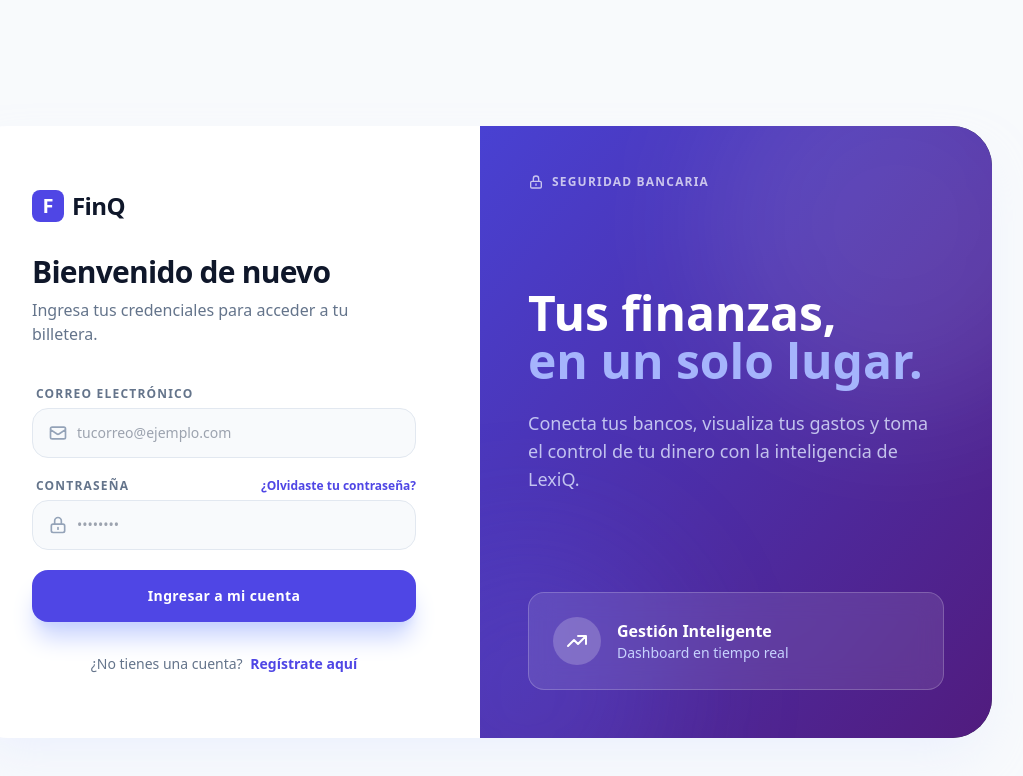
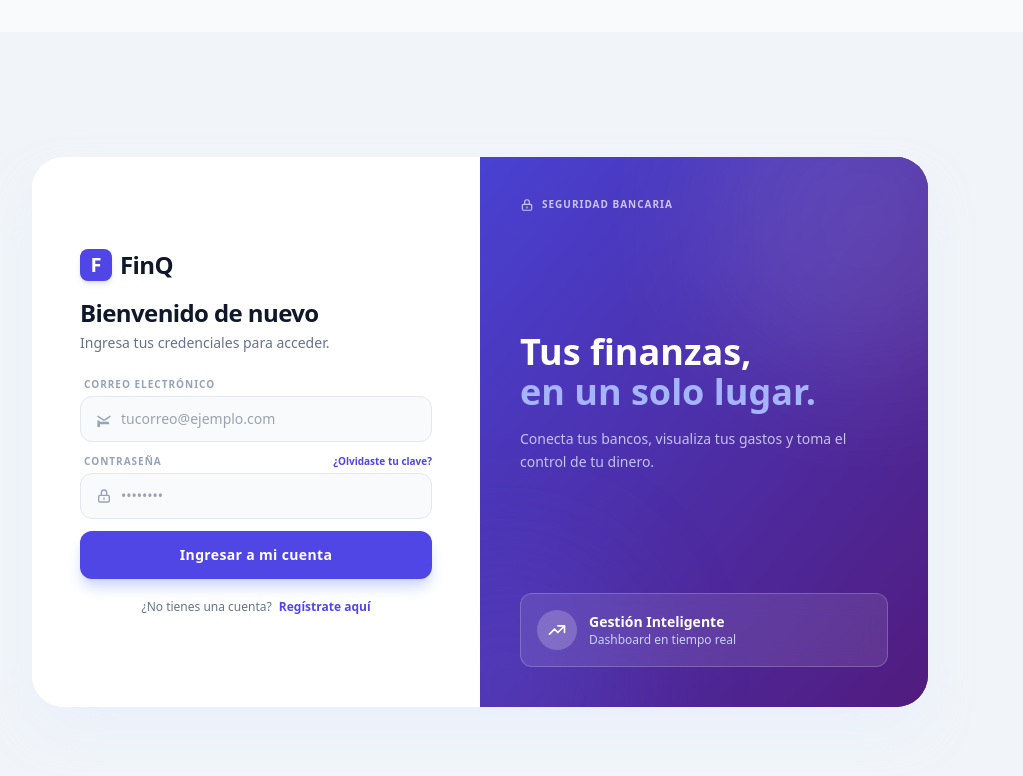
Before and after one commit to gxtti70/front-finq, an Angular app: page /auth in a window 1280 px wide. Shown: the top 776 px of the page, without its empty margins (160-1183 px from the left). Built offline with nearby package versions, Linux system fonts and the light colour scheme.

Commit message:
perf: mejora en creacion de cuentas y su padding

```diff
--- a/src/app/app.config.ts
+++ b/src/app/app.config.ts
@@ -1,11 +1,13 @@
 import { ApplicationConfig } from '@angular/core';
 import { provideRouter } from '@angular/router';
 import { routes } from './app.routes';
-import { provideHttpClient } from '@angular/common/http'; // <-- Importamos la herramienta
+import { provideHttpClient, withInterceptors } from '@angular/common/http';
+import { authInterceptor } from './interceptors/auth.interceptor';
 
 export const appConfig: ApplicationConfig = {
   providers: [
     provideRouter(routes),
-    provideHttpClient() // <-- La activamos globalmente
+
+    provideHttpClient(withInterceptors([authInterceptor]))
   ]
 };
--- a/src/app/components/auth/auth.html
+++ b/src/app/components/auth/auth.html
@@ -1,121 +1,138 @@
-<div class="min-h-screen flex items-center justify-center bg-slate-50 p-4 md:p-8 font-sans">
+<div class="min-h-screen flex items-center justify-center bg-slate-100 p-4 font-sans">
 
-  <div class="w-full max-w-5xl bg-white rounded-[2.5rem] shadow-2xl shadow-indigo-100/50 overflow-hidden flex flex-col md:flex-row min-h-[600px] animate-fade-in">
+  <div class="w-full max-w-4xl bg-white rounded-[2rem] shadow-2xl shadow-indigo-100/50 overflow-hidden flex flex-col md:flex-row min-h-[550px] animate-fade-in">
 
-    <div class="w-full md:w-1/2 p-8 md:p-12 lg:p-16 flex flex-col justify-center relative bg-white z-10 transition-all duration-500">
+    <div class="w-full md:w-1/2 py-8 px-6 md:px-12 flex flex-col justify-center relative bg-white z-10 transition-all duration-500">
 
-      <div class="mb-10">
-        <div class="flex items-center gap-2 mb-8">
-          <div class="w-8 h-8 rounded-lg bg-indigo-600 flex items-center justify-center text-white font-bold text-xl">F</div>
+      <div class="mb-6">
+        <div class="flex items-center gap-2 mb-4">
+          <div class="w-8 h-8 rounded-lg bg-indigo-600 flex items-center justify-center text-white font-bold text-xl shadow-md">F</div>
           <span class="text-2xl font-black tracking-tight text-slate-900">FinQ</span>
         </div>
 
-        <h1 class="text-3xl font-black text-slate-900 tracking-tight mb-2">
+        <h1 class="text-2xl font-black text-slate-900 tracking-tight mb-1">
           {{ isLogin() ? 'Bienvenido de nuevo' : 'Crea tu cuenta' }}
         </h1>
-        <p class="text-slate-500 font-medium">
-          {{ isLogin() ? 'Ingresa tus credenciales para acceder a tu billetera.' : 'Comienza a tomar el control de tus finanzas hoy mismo.' }}
+        <p class="text-slate-500 text-sm font-medium">
+          {{ isLogin() ? 'Ingresa tus credenciales para acceder.' : 'Comienza a tomar el control hoy mismo.' }}
         </p>
       </div>
 
-      <form (ngSubmit)="onSubmit()" class="space-y-5">
+      @if (errorMessage() !== '') {
+        <div class="mb-5 p-3 bg-red-50 border border-red-100 rounded-xl flex items-start gap-3 animate-fade-in">
+          <svg class="w-5 h-5 text-red-500 shrink-0 mt-0.5" fill="none" stroke="currentColor" viewBox="0 0 24 24"><path stroke-linecap="round" stroke-linejoin="round" stroke-width="2" d="M12 8v4m0 4h.01M21 12a9 9 0 11-18 0 9 9 0 0118 0z"/></svg>
+          <span class="text-sm font-medium text-red-800 leading-snug">{{ errorMessage() }}</span>
+        </div>
+      }
+
+      <form (ngSubmit)="onSubmit()" class="space-y-3">
 
         @if (!isLogin()) {
-          <div class="space-y-1.5 animate-slide-up">
-            <label class="block text-xs font-bold text-slate-500 uppercase tracking-widest ml-1">Nombre Completo</label>
+          <div class="space-y-1 animate-slide-up">
+            <label class="block text-[10px] font-bold text-slate-400 uppercase tracking-widest ml-1">Nombre Completo</label>
             <div class="relative">
               <div class="absolute inset-y-0 left-0 pl-4 flex items-center pointer-events-none text-slate-400">
-                <svg class="w-5 h-5" fill="none" stroke="currentColor" viewBox="0 0 24 24"><path stroke-linecap="round" stroke-linejoin="round" stroke-width="2" d="M16 7a4 4 0 11-8 0 4 4 0 018 0zM12 14a7 7 0 00-7 7h14a7 7 0 00-7-7z"/></svg>
+                <svg class="w-4 h-4" fill="none" stroke="currentColor" viewBox="0 0 24 24"><path stroke-linecap="round" stroke-linejoin="round" stroke-width="2" d="M16 7a4 4 0 11-8 0 4 4 0 018 0zM12 14a7 7 0 00-7 7h14a7 7 0 00-7-7z"/></svg>
               </div>
               <input type="text" name="nombre" [(ngModel)]="authData.nombre" required placeholder="Ej: Santiago Muñoz"
-                     class="w-full pl-11 pr-4 py-3.5 bg-slate-50 border border-slate-200 rounded-2xl focus:ring-2 focus:ring-indigo-600 focus:bg-white outline-none transition-all text-sm font-medium text-slate-900">
+                     class="w-full pl-10 pr-4 py-3 bg-slate-50 border border-slate-200 rounded-xl focus:ring-2 focus:ring-indigo-600 focus:bg-white outline-none transition-all text-sm font-medium text-slate-900">
             </div>
           </div>
         }
 
-        <div class="space-y-1.5">
-          <label class="block text-xs font-bold text-slate-500 uppercase tracking-widest ml-1">Correo Electrónico</label>
+        <div class="space-y-1">
+          <label class="block text-[10px] font-bold text-slate-400 uppercase tracking-widest ml-1">Correo Electrónico</label>
           <div class="relative">
             <div class="absolute inset-y-0 left-0 pl-4 flex items-center pointer-events-none text-slate-400">
-              <svg class="w-5 h-5" fill="none" stroke="currentColor" viewBox="0 0 24 24"><path stroke-linecap="round" stroke-linejoin="round" stroke-width="2" d="M3 8l7.89 5.26a2 2 0 002.22 0L21 8M5 19h14a2 2 0 002-2V7a2 2 0 00-2-2H5a2 2 0 00-2 2v10a2 2 0 002 2z"/></svg>
+              <svg class="w-4 h-4" fill="none" stroke="currentColor" viewBox="0 0 24 24"><path stroke-linecap="round" stroke-linejoin="round" stroke-width="2" d="M3 8l7.89 5.26a2 2 0 002.22 0L21 8M5 19h14a2 2 0 00-2-2H5a2 2 0 00-2-2v10a2 2 0 002 2z"/></svg>
             </div>
             <input type="email" name="correo" [(ngModel)]="authData.correo" required placeholder="tucorreo@ejemplo.com"
-                   class="w-full pl-11 pr-4 py-3.5 bg-slate-50 border border-slate-200 rounded-2xl focus:ring-2 focus:ring-indigo-600 focus:bg-white outline-none transition-all text-sm font-medium text-slate-900">
+                   class="w-full pl-10 pr-4 py-3 bg-slate-50 border border-slate-200 rounded-xl focus:ring-2 focus:ring-indigo-600 focus:bg-white outline-none transition-all text-sm font-medium text-slate-900">
           </div>
         </div>
 
-        <div class="space-y-1.5">
+        <div class="space-y-1">
           <div class="flex justify-between items-center ml-1">
-            <label class="block text-xs font-bold text-slate-500 uppercase tracking-widest">Contraseña</label>
+            <label class="block text-[10px] font-bold text-slate-400 uppercase tracking-widest">Contraseña</label>
             @if (isLogin()) {
-              <a href="#" class="text-xs font-bold text-indigo-600 hover:text-indigo-800 transition-colors">¿Olvidaste tu contraseña?</a>
+              <a href="#" class="text-[10px] font-bold text-indigo-600 hover:text-indigo-800 transition-colors">¿Olvidaste tu clave?</a>
             }
           </div>
           <div class="relative">
             <div class="absolute inset-y-0 left-0 pl-4 flex items-center pointer-events-none text-slate-400">
-              <svg class="w-5 h-5" fill="none" stroke="currentColor" viewBox="0 0 24 24"><path stroke-linecap="round" stroke-linejoin="round" stroke-width="2" d="M12 15v2m-6 4h12a2 2 0 002-2v-6a2 2 0 00-2-2H6a2 2 0 00-2 2v6a2 2 0 002 2zm10-10V7a4 4 0 00-8 0v4h8z"/></svg>
+              <svg class="w-4 h-4" fill="none" stroke="currentColor" viewBox="0 0 24 24"><path stroke-linecap="round" stroke-linejoin="round" stroke-width="2" d="M12 15v2m-6 4h12a2 2 0 002-2v-6a2 2 0 00-2-2H6a2 2 0 00-2 2v6a2 2 0 002 2zm10-10V7a4 4 0 00-8 0v4h8z"/></svg>
             </div>
             <input type="password" name="password" [(ngModel)]="authData.password" required placeholder="••••••••"
-                   class="w-full pl-11 pr-4 py-3.5 bg-slate-50 border border-slate-200 rounded-2xl focus:ring-2 focus:ring-indigo-600 focus:bg-white outline-none transition-all text-sm font-medium text-slate-900">
+                   class="w-full pl-10 pr-4 py-3 bg-slate-50 border border-slate-200 rounded-xl focus:ring-2 focus:ring-indigo-600 focus:bg-white outline-none transition-all text-sm font-medium text-slate-900">
           </div>
         </div>
 
         @if (!isLogin()) {
-          <div class="space-y-1.5 animate-slide-up">
-            <label class="block text-xs font-bold text-slate-500 uppercase tracking-widest ml-1">Confirmar Contraseña</label>
+          <div class="space-y-1 animate-slide-up">
+            <label class="block text-[10px] font-bold text-slate-400 uppercase tracking-widest ml-1">Confirmar Contraseña</label>
             <div class="relative">
               <div class="absolute inset-y-0 left-0 pl-4 flex items-center pointer-events-none text-slate-400">
-                <svg class="w-5 h-5" fill="none" stroke="currentColor" viewBox="0 0 24 24"><path stroke-linecap="round" stroke-linejoin="round" stroke-width="2" d="M9 12l2 2 4-4m5.618-4.016A11.955 11.955 0 0112 2.944a11.955 11.955 0 01-8.618 3.04A12.02 12.02 0 003 9c0 5.591 3.824 10.29 9 11.622 5.176-1.332 9-6.03 9-11.622 0-1.042-.133-2.052-.382-3.016z"/></svg>
+                <svg class="w-4 h-4" fill="none" stroke="currentColor" viewBox="0 0 24 24"><path stroke-linecap="round" stroke-linejoin="round" stroke-width="2" d="M9 12l2 2 4-4m5.618-4.016A11.955 11.955 0 0112 2.944a11.955 11.955 0 01-8.618 3.04A12.02 12.02 0 003 9c0 5.591 3.824 10.29 9 11.622 5.176-1.332 9-6.03 9-11.622 0-1.042-.133-2.052-.382-3.016z"/></svg>
               </div>
               <input type="password" name="confirmPassword" [(ngModel)]="authData.confirmPassword" required placeholder="••••••••"
-                     class="w-full pl-11 pr-4 py-3.5 bg-slate-50 border border-slate-200 rounded-2xl focus:ring-2 focus:ring-indigo-600 focus:bg-white outline-none transition-all text-sm font-medium text-slate-900">
+                     class="w-full pl-10 pr-4 py-3 bg-slate-50 border border-slate-200 rounded-xl focus:ring-2 focus:ring-indigo-600 focus:bg-white outline-none transition-all text-sm font-medium text-slate-900">
             </div>
           </div>
         }
 
         <button type="submit"
-                class="w-full py-4 mt-4 bg-indigo-600 text-white rounded-2xl font-black text-sm tracking-wide shadow-xl shadow-indigo-200 hover:bg-indigo-700 active:scale-[0.98] transition-all">
-          {{ isLogin() ? 'Ingresar a mi cuenta' : 'Comenzar ahora' }}
+                [disabled]="isLoading()"
+                class="w-full py-3.5 mt-4 bg-indigo-600 text-white rounded-xl font-bold text-sm tracking-wide shadow-lg shadow-indigo-200 hover:bg-indigo-700 active:scale-[0.98] transition-all disabled:opacity-70 disabled:cursor-not-allowed flex justify-center items-center gap-2">
+
+          @if (isLoading()) {
+            <svg class="animate-spin h-4 w-4 text-white" xmlns="http://www.w3.org/2000/svg" fill="none" viewBox="0 0 24 24">
+              <circle class="opacity-25" cx="12" cy="12" r="10" stroke="currentColor" stroke-width="4"></circle>
+              <path class="opacity-75" fill="currentColor" d="M4 12a8 8 0 018-8V0C5.373 0 0 5.373 0 12h4zm2 5.291A7.962 7.962 0 014 12H0c0 3.042 1.135 5.824 3 7.938l3-2.647z"></path>
+            </svg>
+            <span>Procesando...</span>
+          } @else {
+            <span>{{ isLogin() ? 'Ingresar a mi cuenta' : 'Crear mi cuenta' }}</span>
+          }
         </button>
 
       </form>
 
-      <p class="mt-8 text-center text-sm font-medium text-slate-500">
+      <p class="mt-5 text-center text-xs font-medium text-slate-500">
         {{ isLogin() ? '¿No tienes una cuenta?' : '¿Ya tienes una cuenta?' }}
-        <button (click)="toggleMode()" class="text-indigo-600 font-bold hover:underline ml-1 transition-all">
+        <button type="button" (click)="toggleMode()" class="text-indigo-600 font-bold hover:underline ml-1 transition-all">
           {{ isLogin() ? 'Regístrate aquí' : 'Inicia sesión' }}
         </button>
       </p>
     </div>
 
-    <div class="hidden md:flex md:w-1/2 bg-slate-900 relative overflow-hidden p-12 flex-col justify-between">
+    <div class="hidden md:flex md:w-1/2 bg-slate-900 relative overflow-hidden p-10 flex-col justify-between">
       <div class="absolute inset-0 bg-gradient-to-br from-indigo-600 to-purple-900 opacity-90 z-0"></div>
-      <div class="absolute -top-24 -right-24 w-96 h-96 bg-white/10 rounded-full blur-3xl z-0"></div>
-      <div class="absolute -bottom-24 -left-24 w-72 h-72 bg-indigo-500/20 rounded-full blur-3xl z-0"></div>
+      <div class="absolute -top-24 -right-24 w-80 h-80 bg-white/10 rounded-full blur-3xl z-0"></div>
+      <div class="absolute -bottom-24 -left-24 w-60 h-60 bg-indigo-500/20 rounded-full blur-3xl z-0"></div>
 
-      <div class="relative z-10 text-white/70 font-bold tracking-widest text-xs uppercase flex items-center gap-2">
-        <svg class="w-4 h-4" fill="none" stroke="currentColor" viewBox="0 0 24 24"><path stroke-linecap="round" stroke-linejoin="round" stroke-width="2" d="M12 15v2m-6 4h12a2 2 0 002-2v-6a2 2 0 00-2-2H6a2 2 0 00-2 2v6a2 2 0 002 2zm10-10V7a4 4 0 00-8 0v4h8z"/></svg>
+      <div class="relative z-10 text-white/70 font-bold tracking-widest text-[10px] uppercase flex items-center gap-2">
+        <svg class="w-3.5 h-3.5" fill="none" stroke="currentColor" viewBox="0 0 24 24"><path stroke-linecap="round" stroke-linejoin="round" stroke-width="2" d="M12 15v2m-6 4h12a2 2 0 002-2v-6a2 2 0 00-2-2H6a2 2 0 00-2 2v6a2 2 0 002 2zm10-10V7a4 4 0 00-8 0v4h8z"/></svg>
         Seguridad Bancaria
       </div>
 
-      <div class="relative z-10 space-y-6">
-        <h2 class="text-4xl lg:text-5xl font-black text-white leading-tight">
+      <div class="relative z-10 space-y-4">
+        <h2 class="text-3xl lg:text-4xl font-black text-white leading-tight">
           Tus finanzas,<br>
           <span class="text-indigo-300">en un solo lugar.</span>
         </h2>
-        <p class="text-indigo-100/80 text-lg font-medium max-w-md">
-          Conecta tus bancos, visualiza tus gastos y toma el control de tu dinero con la inteligencia de LexiQ.
+        <p class="text-indigo-100/80 text-sm font-medium max-w-sm leading-relaxed">
+          Conecta tus bancos, visualiza tus gastos y toma el control de tu dinero.
         </p>
       </div>
 
-      <div class="relative z-10 bg-white/10 backdrop-blur-md border border-white/20 p-6 rounded-2xl">
-        <div class="flex items-center gap-4">
-          <div class="w-12 h-12 bg-white/20 rounded-full flex items-center justify-center">
-            <svg class="w-6 h-6 text-white" fill="none" stroke="currentColor" viewBox="0 0 24 24"><path stroke-linecap="round" stroke-linejoin="round" stroke-width="2" d="M13 7h8m0 0v8m0-8l-8 8-4-4-6 6"/></svg>
+      <div class="relative z-10 bg-white/10 backdrop-blur-md border border-white/20 p-4 rounded-xl">
+        <div class="flex items-center gap-3">
+          <div class="w-10 h-10 bg-white/20 rounded-full flex items-center justify-center">
+            <svg class="w-5 h-5 text-white" fill="none" stroke="currentColor" viewBox="0 0 24 24"><path stroke-linecap="round" stroke-linejoin="round" stroke-width="2" d="M13 7h8m0 0v8m0-8l-8 8-4-4-6 6"/></svg>
           </div>
           <div>
-            <p class="text-white font-bold">Gestión Inteligente</p>
-            <p class="text-indigo-200 text-sm font-medium">Dashboard en tiempo real</p>
+            <p class="text-white text-sm font-bold">Gestión Inteligente</p>
+            <p class="text-indigo-200 text-xs font-medium">Dashboard en tiempo real</p>
           </div>
         </div>
       </div>
@@ -123,3 +140,32 @@
 
   </div>
 </div>
+
+@if (showSuccessModal()) {
+  <div class="fixed inset-0 z-50 flex items-center justify-center p-4 bg-slate-900/40 backdrop-blur-sm animate-fade-in">
+
+    <div class="bg-white rounded-3xl shadow-2xl p-8 max-w-sm w-full text-center animate-slide-up relative overflow-hidden">
+      <div class="absolute -top-16 -right-16 w-32 h-32 bg-indigo-50 rounded-full blur-2xl"></div>
+      <div class="absolute -bottom-16 -left-16 w-32 h-32 bg-indigo-50 rounded-full blur-2xl"></div>
+
+      <div class="relative z-10">
+        <div class="mx-auto w-16 h-16 bg-green-50 text-green-500 rounded-full flex items-center justify-center mb-5 shadow-sm border border-green-100">
+          <svg class="w-8 h-8" fill="none" stroke="currentColor" viewBox="0 0 24 24">
+            <path stroke-linecap="round" stroke-linejoin="round" stroke-width="3" d="M5 13l4 4L19 7"/>
+          </svg>
+        </div>
+
+        <h3 class="text-2xl font-black text-slate-900 tracking-tight mb-2">¡Cuenta Creada!</h3>
+        <p class="text-slate-500 font-medium text-sm mb-8 leading-relaxed">
+          Tu usuario ha sido registrado exitosamente. Ya puedes configurar tu billetera, registrar tus movimientos y empezar a tomar el control total de tus finanzas.
+        </p>
+
+        <button (click)="closeModalAndLogin()"
+                class="w-full py-3.5 bg-indigo-600 text-white rounded-xl font-bold text-sm tracking-wide shadow-lg shadow-indigo-200 hover:bg-indigo-700 active:scale-[0.98] transition-all">
+          Ir a Iniciar Sesión
+        </button>
+      </div>
+    </div>
+
+  </div>
+}
--- a/src/app/components/auth/auth.ts
+++ b/src/app/components/auth/auth.ts
@@ -1,6 +1,8 @@
 import { Component, signal } from '@angular/core';
 import { FormsModule } from '@angular/forms';
 import { CommonModule } from '@angular/common';
+import { Router } from '@angular/router';
+import { AuthService } from '../../services/auth';
 
 @Component({
   selector: 'app-auth',
@@ -11,6 +13,12 @@ import { CommonModule } from '@angular/common';
 export class AuthComponent {
   isLogin = signal(true);
 
+  errorMessage = signal('');
+  isLoading = signal(false);
+
+  // 🟢 NUEVO: Signal para controlar si se muestra el popup de éxito
+  showSuccessModal = signal(false);
+
   authData = {
     nombre: '',
     correo: '',
@@ -18,20 +26,61 @@ export class AuthComponent {
     confirmPassword: ''
   };
 
+  constructor(
+    private router: Router,
+    private authService: AuthService
+  ) {}
+
   toggleMode() {
     this.isLogin.set(!this.isLogin());
+    this.errorMessage.set('');
     this.authData = { nombre: '', correo: '', password: '', confirmPassword: '' };
   }
 
+  // 🟢 NUEVO: Función para cerrar el modal y pasarlo a iniciar sesión
+  closeModalAndLogin() {
+    this.showSuccessModal.set(false);
+    this.toggleMode(); // Cambiamos la vista a login
+  }
+
   onSubmit() {
+    this.errorMessage.set('');
+    this.isLoading.set(true);
+
     if (this.isLogin()) {
-      console.log('Iniciando sesión con:', this.authData.correo, this.authData.password);
+      // 🟢 LÓGICA DE LOGIN REAL
+      this.authService.login(this.authData.correo, this.authData.password).subscribe({
+        next: (respuesta) => {
+          // Si Spring Boot responde OK (código 200)
+          this.isLoading.set(false);
+          this.router.navigate(['/dashboard']);
+        },
+        error: (error) => {
+          // Si Spring Boot responde con error (código 400/403)
+          this.isLoading.set(false);
+          this.errorMessage.set(error.error?.mensaje || 'Correo o contraseña incorrectos.');
+        }
+      });
+
     } else {
+      // 🔵 LÓGICA DE REGISTRO REAL
       if (this.authData.password !== this.authData.confirmPassword) {
-        alert('Las contraseñas no coinciden');
-        return;
+        this.errorMessage.set('Las contraseñas no coinciden.');
+        this.isLoading.set(false);
+        return; // Detenemos la ejecución aquí
       }
-      console.log('Registrando usuario:', this.authData);
+
+      this.authService.registro(this.authData.nombre, this.authData.correo, this.authData.password).subscribe({
+        next: (respuesta) => {
+          this.isLoading.set(false);
+          // 🟢 MAGIA: En lugar del alert, prendemos el modal de éxito
+          this.showSuccessModal.set(true);
+        },
+        error: (error) => {
+          this.isLoading.set(false);
+          this.errorMessage.set(error.error?.mensaje || 'Error al registrar. Es posible que el correo ya esté en uso.');
+        }
+      });
     }
   }
 }
--- /dev/null
+++ b/src/app/interceptors/auth.interceptor.ts
@@ -0,0 +1,18 @@
+import { HttpInterceptorFn } from '@angular/common/http';
+
+export const authInterceptor: HttpInterceptorFn = (req, next) => {
+  const token = localStorage.getItem('token');
+
+  // Si hay token,clonamos la petición original y le inyectamos la cabecera 'Authorization'
+  if (token) {
+    const peticionClonada = req.clone({
+      setHeaders: {
+        Authorization: `Bearer ${token}`
+      }
+    });
+    // Mandamos la petición modificada hacia Spring Boot
+    return next(peticionClonada);
+  }
+
+  return next(req);
+};
--- /dev/null
+++ b/src/app/services/auth.ts
@@ -0,0 +1,52 @@
+import { Injectable, signal } from '@angular/core';
+import { HttpClient } from '@angular/common/http';
+import { Observable, tap } from 'rxjs';
+
+@Injectable({
+  providedIn: 'root'
+})
+export class AuthService {
+  // Signal para saber si el usuario está logueado en cualquier parte de la app
+  currentUser = signal<any>(null);
+
+  // La URL base de tu backend en Spring Boot
+  private apiUrl = 'http://localhost:8080/api/auth';
+
+  // Inyectamos HttpClient de forma clásica por constructor para evitar errores de TypeScript
+  constructor(private http: HttpClient) {
+    // Magia: Si el usuario recarga la página, buscamos si ya tenía un token guardado
+    const token = localStorage.getItem('token');
+    if (token) {
+      this.currentUser.set({ token: token });
+    }
+  }
+
+  // MÉTODO DE LOGIN REAL
+  login(correo: string, password: string): Observable<any> {
+    // Empaquetamos los datos. Nota: mandamos 'email' porque así lo espera Spring Boot
+    const body = { email: correo, password: password };
+
+    return this.http.post<any>(`${this.apiUrl}/login`, body).pipe(
+      tap((respuesta) => {
+        // Cuando Spring Boot responde con éxito, guardamos el Token en el almacenamiento del navegador
+        localStorage.setItem('token', respuesta.token);
+        // Actualizamos nuestra variable global
+        this.currentUser.set({ correo: correo, token: respuesta.token });
+      })
+    );
+  }
+
+  // MÉTODO DE REGISTRO REAL
+  registro(nombre: string, correo: string, password: string): Observable<any> {
+    // Empaquetamos los datos para el DTO de Spring Boot
+    const body = { nombre: nombre, email: correo, password: password };
+
+    return this.http.post<any>(`${this.apiUrl}/registro`, body);
+  }
+
+  // MÉTODO PARA CERRAR SESIÓN
+  logout() {
+    localStorage.removeItem('token'); // Borramos el token de seguridad
+    this.currentUser.set(null);       // Limpiamos el usuario
+  }
+}
```
Also changed, not shown: 1 other file (tests, documents, lock files or other folders).
